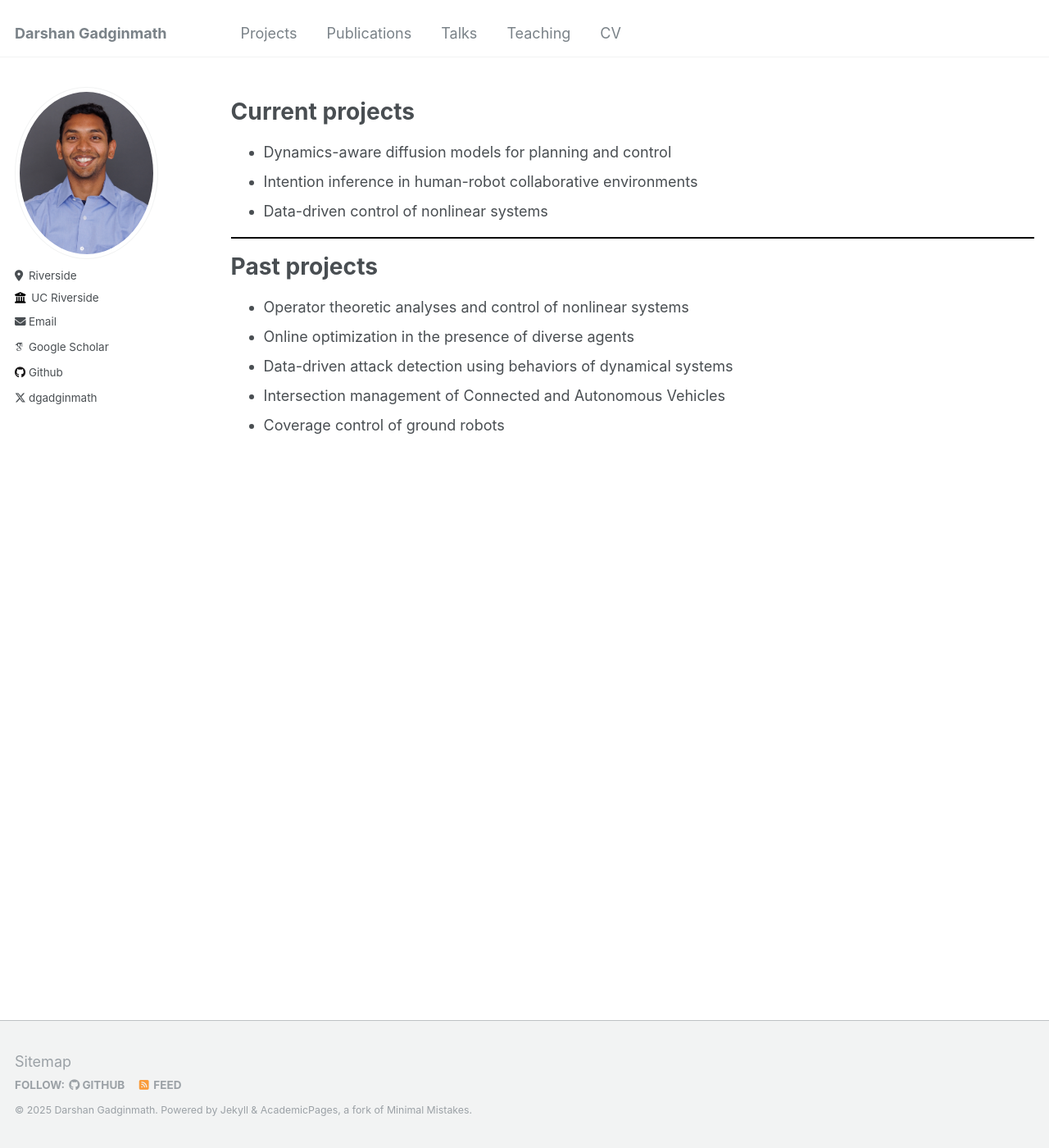
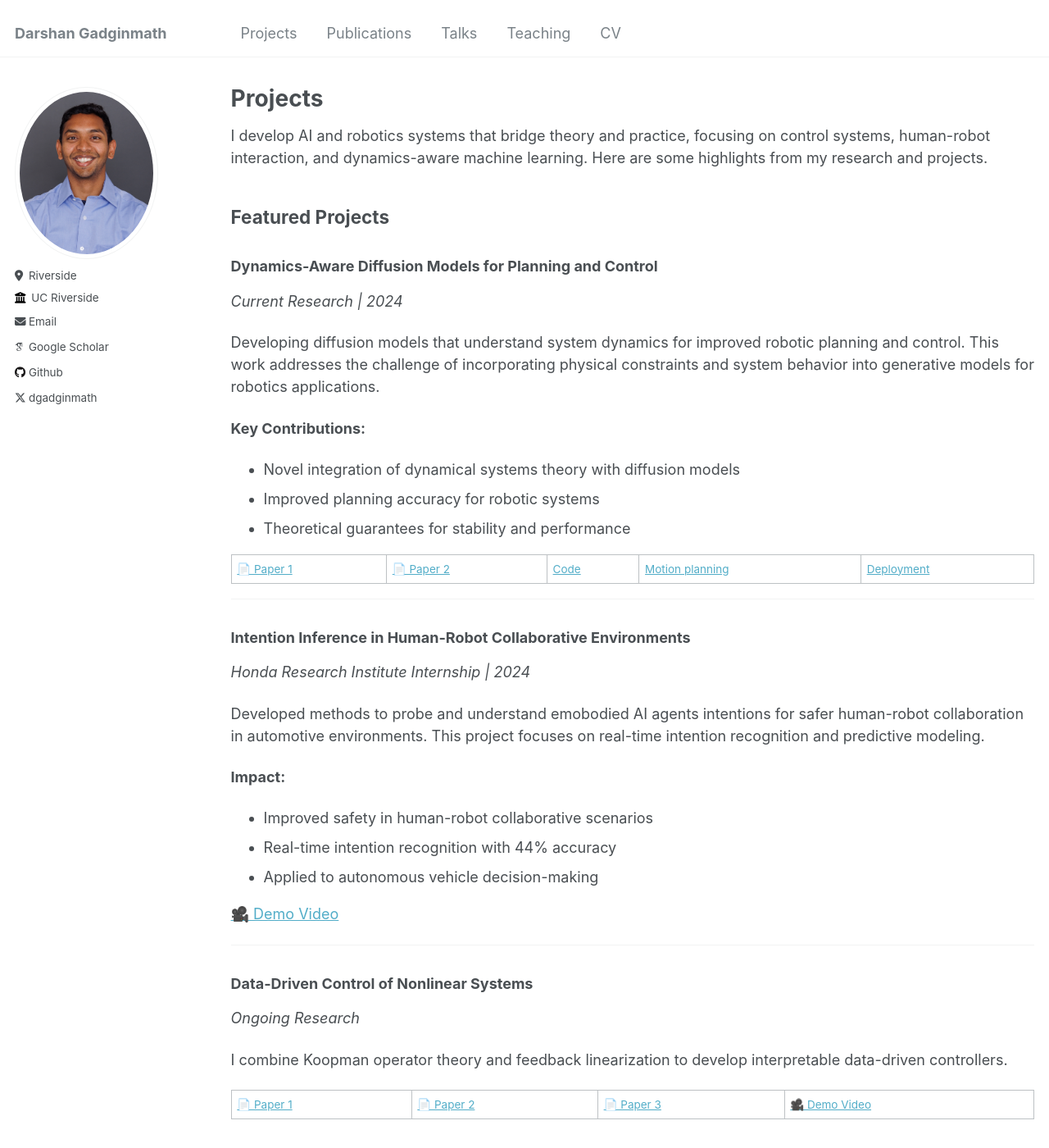
Before and after one commit to darshangm/darshangm.github.io, a Jekyll site: the page built from _pages/projects.md, in a window 1280 px wide and 1400 px high. Shown: the whole window at 82% size. Built offline with Jekyll 4.4.1, drawn with Linux system fonts in a browser that asks for light colours; some web fonts are replaced; some of the changed text lies outside the part shown.

Commit message:
updated portfolio

```diff
--- a/_pages/projects.md
+++ b/_pages/projects.md
@@ -1,6 +1,6 @@
 ---
 layout: archive
-title: #"Projects"
+title: "Projects"
 permalink: /projects/
 author_profile: true
 redirect_from:
@@ -9,21 +9,86 @@ redirect_from:
 
 {% include base_path %}
 
+I develop AI and robotics systems that bridge theory and practice, focusing on control systems, human-robot interaction, and dynamics-aware machine learning. Here are some highlights from my research and projects.
+
+## Featured Projects
+
+### Dynamics-Aware Diffusion Models for Planning and Control
+*Current Research | 2024*
+
+Developing diffusion models that understand system dynamics for improved robotic planning and control. This work addresses the challenge of incorporating physical constraints and system behavior into generative models for robotics applications.
+
+**Key Contributions:**
+- Novel integration of dynamical systems theory with diffusion models
+- Improved planning accuracy for robotic systems
+- Theoretical guarantees for stability and performance
+
+[📄 Paper 1](https://arxiv.org/pdf/2504.00236) | [📄 Paper 2](https://arxiv.org/pdf/2504.09836) | [Code](https://github.com/yourusername/repo-name) | [Motion planning](https://darshangm.github.io/files/videos/unicycle-big-obst/view) | [Deployment](https://darshangm.github.io/files/videos/husky_video_multiple.mp4/view)
+
+---
+
+### Intention Inference in Human-Robot Collaborative Environments
+*Honda Research Institute Internship | 2024*
+
+Developed methods to probe and understand emobodied AI agents intentions for safer human-robot collaboration in automotive environments. This project focuses on real-time intention recognition and predictive modeling.
+
+**Impact:**
+- Improved safety in human-robot collaborative scenarios
+- Real-time intention recognition with 44% accuracy
+- Applied to autonomous vehicle decision-making
+
+[🎥 Demo Video]((https://darshangm.github.io/files/videos/active_probing_IROS.mp4/view))
+
+---
+
+### Data-Driven Control of Nonlinear Systems
+*Ongoing Research*
+
+I combine Koopman operator theory and feedback linearization to develop interpretable data-driven controllers.
+
+[📄 Paper 1](https://ieeexplore.ieee.org/abstract/document/10565947) | [📄 Paper 2](https://arxiv.org/pdf/2308.11229) | [📄 Paper 3](https://ieeexplore.ieee.org/stamp/stamp.jsp?arnumber=10383720) | [🎥 Demo Video](https://darshangm.github.io/files/videos/tweet-project.mp4/view)
 
 
-Current projects
-=======
-* Dynamics-aware diffusion models for planning and control
-* Intention inference in human-robot collaborative environments
-* Data-driven control of nonlinear systems
+### Coverage Control of Ground Robots
+*Multi-Robot Systems*
+
+Developed distributed algorithms for optimal area coverage using teams of ground robots.
+
+[🎥 Live demo](https://darshangm.github.io/files/videos/kura_compress.mp4/view)
+
+### Intersection Management for Connected and Autonomous Vehicles
+*Transportation Systems*
+
+Designed control algorithms for safe and efficient intersection management in connected vehicle environments.
+
+[Paper](https://ieeexplore.ieee.org/stamp/stamp.jsp?arnumber=9867733) | [🎥 Demo](https://darshangm.github.io/files/videos/ITS_sub_compress.mp4/view)
+
+### Online Learning with Heterogenous Sensor Array
+
+Investigated online learning strategies with heterogenous sensors with data arriving at different rates
+
+[📄 Paper](https://arxiv.org/pdf/2312.05432)
+
+---
+
+## Additional Projects
+
+### Data-Driven Attack Detection in Dynamical Systems
+
+Developed methods to detect and mitigate attacks on dynamical systems using behavioral analysis tools from dynamical systems. Established a tradeoff between system identification and direct attack detection.
 
 
-<hr style="width: 100%; height: 2px; background-color: black; border: none;">
+[📄 Paper](https://ieeexplore.ieee.org/stamp/stamp.jsp?arnumber=9993195)
 
-Past projects
-=======
-* Operator theoretic analyses and control of nonlinear systems
-* Online optimization in the presence of diverse agents
-* Data-driven attack detection using behaviors of dynamical systems
-* Intersection management of Connected and Autonomous Vehicles
-* Coverage control of ground robots
+---
+
+## Technical Skills
+
+**Programming:** Python, MATLAB, C++, ROS, Git
+**ML/AI:** PyTorch, TensorFlow, Diffusion Models, Reinforcement Learning
+**Control Systems:** Nonlinear Control, Optimal Control, Model Predictive Control
+**Tools:** Linux, Docker, Jupyter, LaTeX
+
+---
+
+[📄 CV](https://darshangm.github.io/files/CV) | [🎓 Google Scholar](#)
```
Also changed, not shown: 4 other files.
